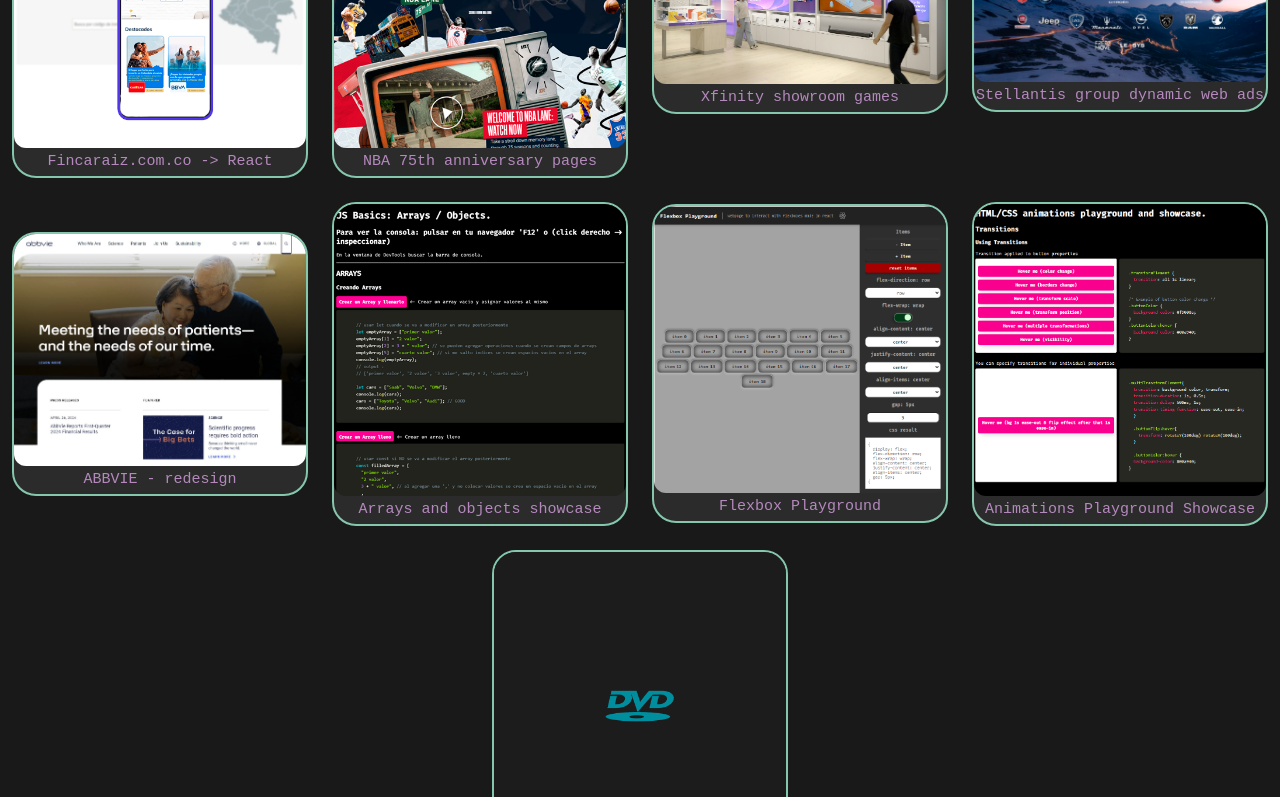
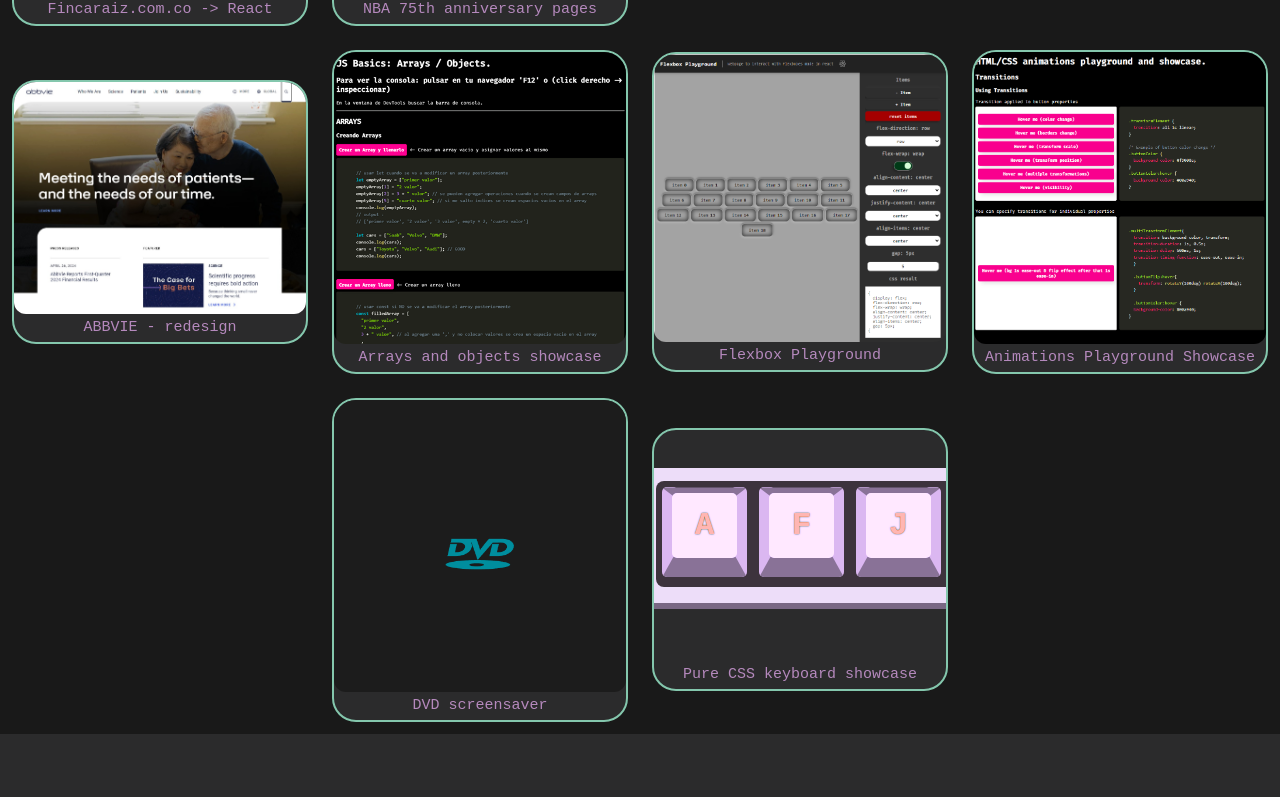
Before and after one commit to AFJaimes/andres-jaimes, a Next.js app: page / in a window 1280 px wide. Shown: the part 2000-2797 px from the top of the page. After the commit the page ends 2734 px from the top, so only its background shows below. Built offline with nearby package versions, Linux system fonts and the light colour scheme.

Commit message:
reorder layout

```diff
--- a/src/components/Card/Card.module.scss
+++ b/src/components/Card/Card.module.scss
@@ -14,9 +14,21 @@
   cursor: pointer;
   background-color: $darkLight;
   padding-bottom: spacing(1);
+
+  &.noPopup {
+    cursor: default;
+  }
 }
 
 .image {
   border-radius: spacing(2);
   width: 100%;
 }
+
+.noImageContainer {
+  padding: spacing(3);
+  display: flex;
+  justify-content: center;
+  align-items: center;
+  min-height: 200px;
+}
--- a/src/components/Card/Card.proptypes.tsx
+++ b/src/components/Card/Card.proptypes.tsx
@@ -1,6 +1,7 @@
 export type CardProps = {
-  image: string;
+  image?: string;
   text: string;
   title: string;
   component: React.ReactNode;
+  noPopup?: boolean;
 };
--- a/src/components/Card/Card.tsx
+++ b/src/components/Card/Card.tsx
@@ -6,21 +6,34 @@
 const Card: FunctionComponent<CardProps> = ({ ...card }) => {
   const [popupOpen, setPopupOpen] = useState(false);
   const handleClick = () => {
+    if (!card.noPopup) {
       setPopupOpen(true);
+    }
   };
 
   return (
     <>
       <div className={css.container}>
-        <div className={css.innerContainer} onClick={handleClick}>
+        <div
+          className={`${css.innerContainer} ${card.noPopup ? css.noPopup : ''}`}
+          onClick={handleClick}
+        >
+          {card.image && (
             <img
               src={card.image}
               className={css.image}
               alt={card.title}
             />
+          )}
+          {!card.image && (
+            <div className={css.noImageContainer}>
+              {card.component}
+            </div>
+          )}
           <span className={css.text}>{card.text}</span>
         </div>
       </div>
+      {!card.noPopup && (
         <Popup
           open={popupOpen}
           handleClose={() => setPopupOpen(false)}
@@ -28,6 +41,7 @@
         >
           {card.component}
         </Popup>
+      )}
     </>
   );
 };
--- a/src/components/Header/Header.module.scss
+++ b/src/components/Header/Header.module.scss
@@ -20,6 +20,7 @@
   font-size: spacing(6);
   font-weight: 500;
   margin-bottom: 0;
+  margin-top: 0;
   color: $colorComponent;
   @media (max-width: 570px) {
     padding-top: 0;
--- a/src/components/Header/Header.tsx
+++ b/src/components/Header/Header.tsx
@@ -1,17 +1,10 @@
 import Social from "components/Social/Social";
 import { FunctionComponent } from "react";
 import css from "./Header.module.scss";
-import CssKey from "components/CssKey/CssKey";
 
 const Header: FunctionComponent = () => {
   return (
     <section className={css.root}>
-      <div className={css.keysContainer}>
-        <div>
-          <CssKey keyString="AFJS" />
-        </div>
-      </div>
-
       <h1 className={css.header}>
         <span className={css.colorMain}>{`<`}</span>
         Andrés Felipe Jaimes Sánchez
--- /dev/null
+++ b/src/components/Projects/KeyboardShowcase/KeyboardShowcase.module.scss
@@ -0,0 +1,17 @@
+@import "/assets/styles/styles.module.scss";
+
+.root {
+  width: 100%;
+  display: flex;
+  flex-direction: column;
+  align-items: center;
+  justify-content: center;
+  padding: spacing(3);
+}
+
+.keyboardContainer {
+  width: 100%;
+  display: flex;
+  justify-content: center;
+  align-items: center;
+}
--- /dev/null
+++ b/src/components/Projects/KeyboardShowcase/KeyboardShowcase.tsx
@@ -0,0 +1,15 @@
+import { FunctionComponent } from "react";
+import css from "./KeyboardShowcase.module.scss";
+import CssKey from "components/CssKey/CssKey";
+
+const KeyboardShowcase: FunctionComponent = () => {
+  return (
+    <section className={css.root}>
+      <div className={css.keyboardContainer}>
+        <CssKey keyString="AFJS" />
+      </div>
+    </section>
+  );
+};
+
+export default KeyboardShowcase;
--- a/src/components/Projects/Projects.tsx
+++ b/src/components/Projects/Projects.tsx
@@ -11,6 +11,7 @@
 import Abbvie from "./Abbvie/Abbvie";
 import Xfinity from "./Xfinity/Xfinity";
 import Stellantis from "./Stellantis/Stellantis";
+import KeyboardShowcase from "./KeyboardShowcase/KeyboardShowcase";
 
 // <DvdScreensaver />
 const Projects: FunctionComponent = () => {
@@ -96,6 +97,14 @@
             component={<DvdScreensaver />}
           />
         </Grid>
+        <Grid item xs={12} sm={6} md={4} lg={3}>
+          <Card
+            text="Pure CSS keyboard showcase"
+            title="Pure CSS Keyboard Showcase"
+            component={<KeyboardShowcase />}
+            noPopup={true}
+          />
+        </Grid>
       </Grid>
     </section>
   );
```
Lines whose indentation alone changed are shown as unchanged.
